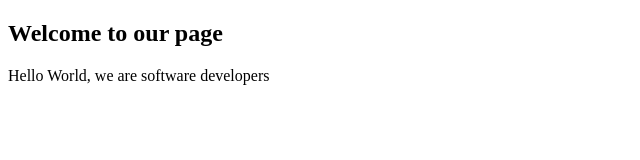
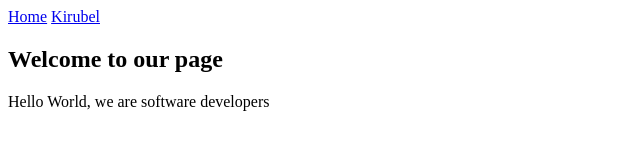
Before and after one commit to AngelVelasco29/Microverse-team-Kirubel-Angel, a plain HTML site: page index.html in a window 1280 px wide. Shown: the whole page, without its empty margins (0-640 px from the left). Drawn offline with Linux system fonts and the light colour scheme.

Commit message:
profile link

```diff
--- a/index.html
+++ b/index.html
@@ -10,7 +10,8 @@
     <script src="https://cdn.freecodecamp.org/testable-projects-fcc/v1/bundle.js"></script>
 
     <nav id="navbar">
-
+      <a href="#welcome-section">Home</a>
+      <a href="https://github.com/kirubel5" id="profile-link">Kirubel</a>
     </nav>
     <section id="welcome-section">
       <h1>Welcome to our page</h1>
```
